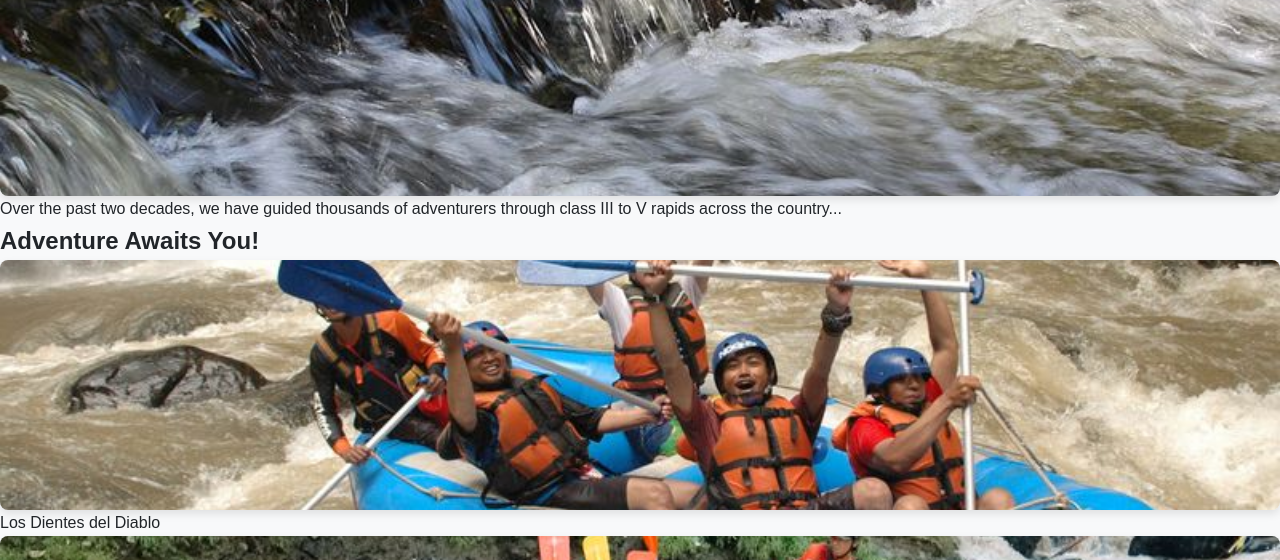
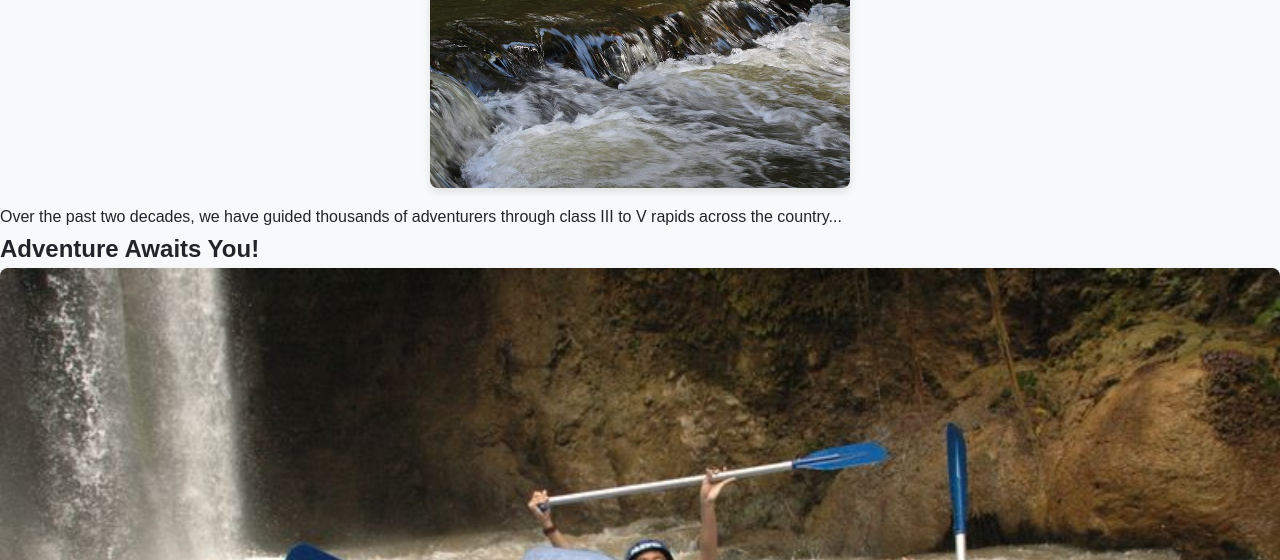
Before and after one commit to Arcade0101/wdd130, a plain HTML site: page wwr/about.html in a window 1280 px wide. Shown: the part 660-1220 px from the top of the page. Drawn offline with Linux system fonts and the light colour scheme.

Commit message:
Preserve natural image sizes on About Us page

```diff
--- a/wwr/styles/rafting.css
+++ b/wwr/styles/rafting.css
@@ -667,3 +667,43 @@
     height: auto;
   }
 }
+
+/* About Us images: preserve each image's natural proportions */
+.history-content img {
+  display: block;
+  width: 100%;
+  max-width: 420px;
+  height: auto;
+  object-fit: contain;
+  margin: 1rem auto;
+}
+
+.adventures-container figure {
+  min-width: 0;
+  margin: 0;
+}
+
+.adventures-container img {
+  display: block;
+  width: 100%;
+  height: auto;
+  object-fit: contain;
+}
+
+.hero article img {
+  display: block;
+  width: 100%;
+  max-width: 220px;
+  height: auto;
+  object-fit: contain;
+}
+
+@media (max-width: 700px) {
+  .history-content img {
+    max-width: 100%;
+  }
+
+  .adventures-container {
+    grid-template-columns: repeat(2, minmax(0, 1fr));
+  }
+}
```
